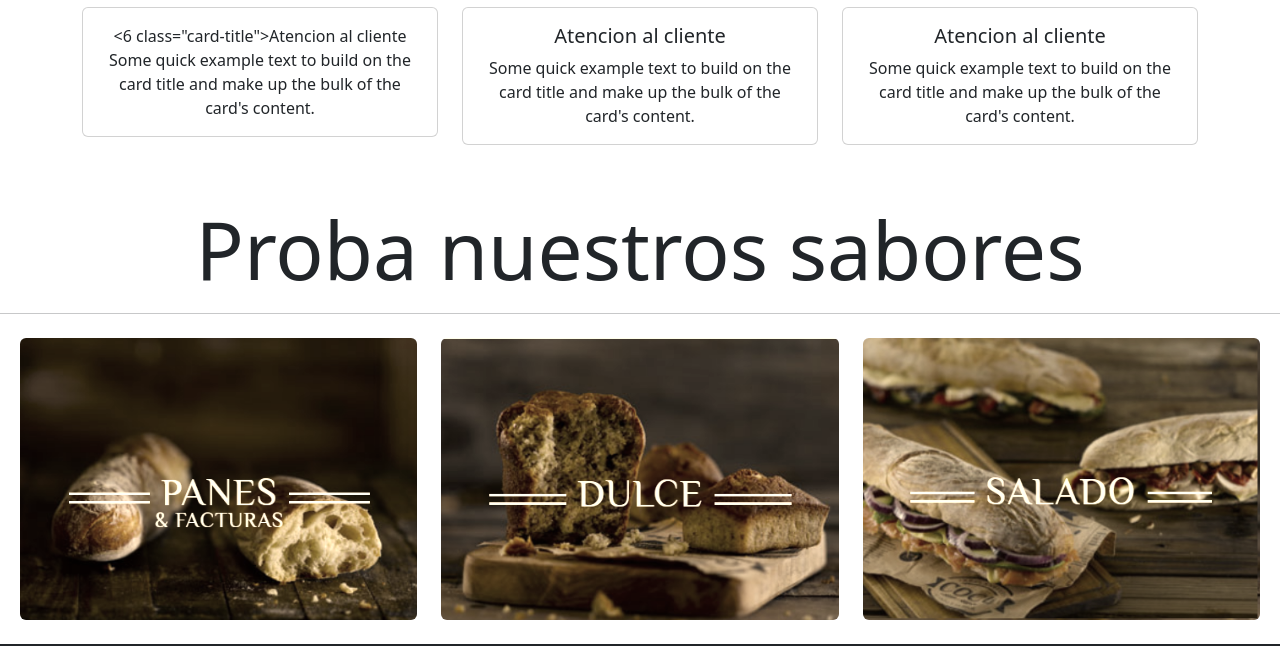
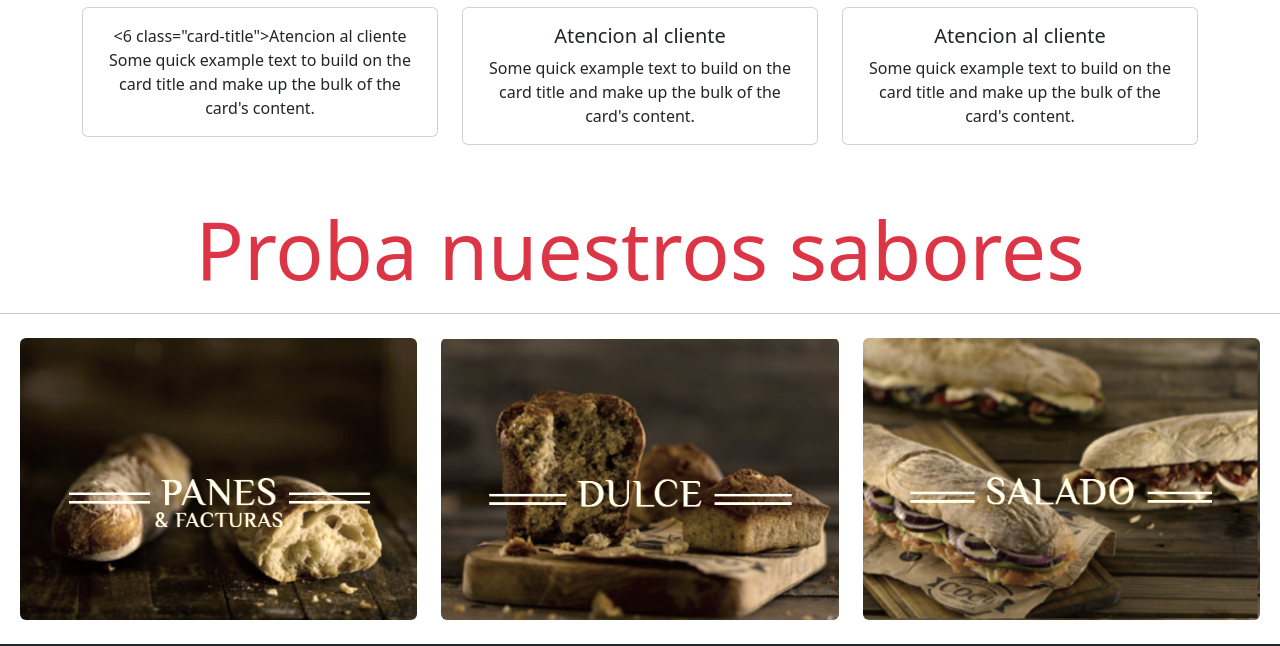
Before and after one commit to Vicopalacio/panaderiaCocu, a plain HTML site: page index.html in a window 1280 px wide. Shown: the part 895-1541 px from the top of the page. Drawn offline with nearby package versions, Linux system fonts and the light colour scheme.

Commit message:
cambie el color del titulo proba nuestros sabores

```diff
--- a/index.html
+++ b/index.html
@@ -202,7 +202,7 @@
         </article>
       </section>
       <section>
-        <h1 class="display-1 text-center">Proba nuestros sabores</h1>
+        <h1 class="display-1 text-center text-danger">Proba nuestros sabores</h1>
         <hr>
         <article class="row mx-2">
           <div class="col-sm-12 col-md-4 my-2 img img:hover">
```
